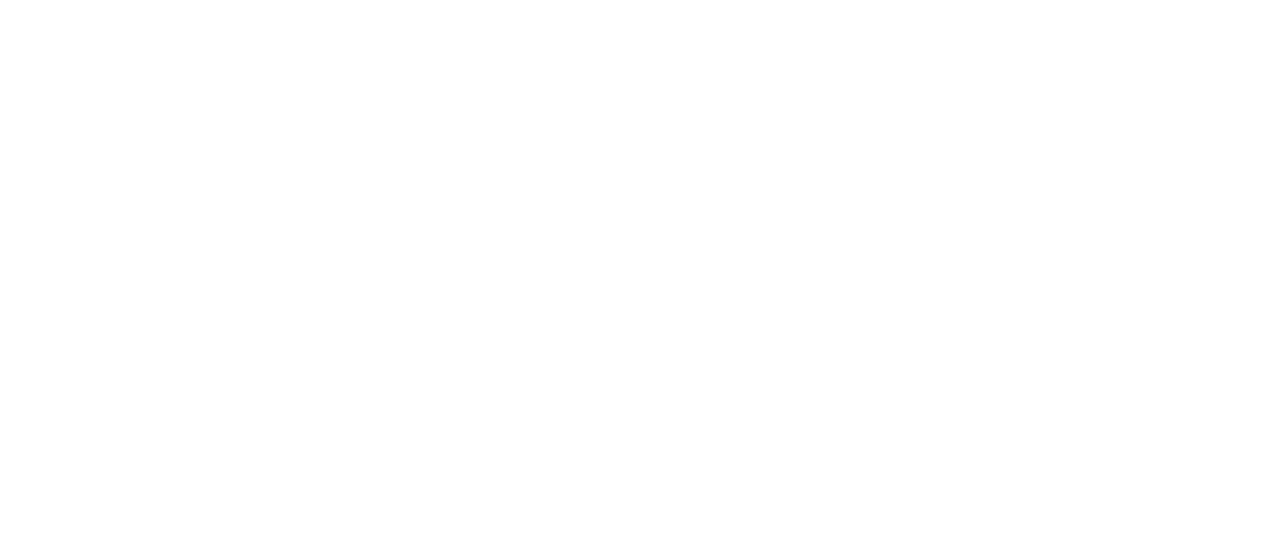
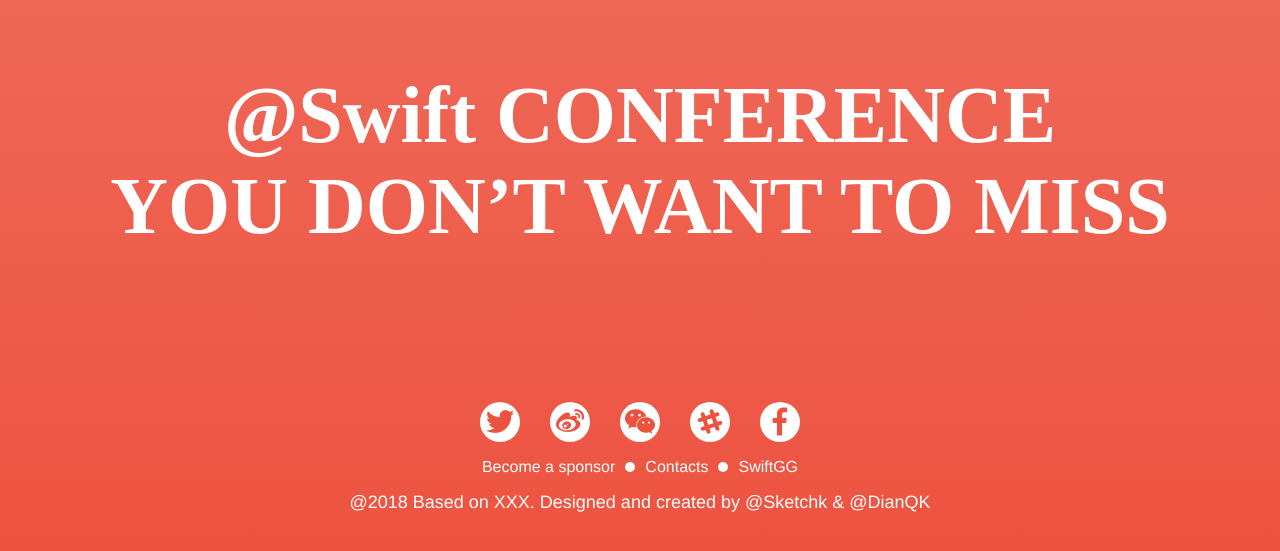
Before and after one commit to atConf/atswift2018, a Vue app: page / in a window 1280 px wide. Shown: the part 7149-7700 px from the top of the page. Before the commit the page ends 7149 px from the top, so only its background shows below. Built offline with nearby package versions, Linux system fonts and the light colour scheme.

Commit message:
add Footer

```diff
--- a/public/index.html
+++ b/public/index.html
@@ -7,6 +7,7 @@
     <link rel="icon" href="<%= BASE_URL %>favicon.ico">
     <link href="https://fonts.googleapis.com/css?family=Rubik:700" rel="stylesheet">
     <link href="https://fonts.googleapis.com/css?family=Archivo+Narrow" rel="stylesheet">
+    <link rel="stylesheet" href="https://use.fontawesome.com/releases/v5.0.13/css/all.css" integrity="sha384-DNOHZ68U8hZfKXOrtjWvjxusGo9WQnrNx2sqG0tfsghAvtVlRW3tvkXWZh58N9jp" crossorigin="anonymous">
     <title>atswift2018</title>
   </head>
   <body>
--- a/src/App.vue
+++ b/src/App.vue
@@ -6,6 +6,7 @@
     <Tickets />
     <Sponsor />
     <Venue />
+    <Footer />
   </div>
 </template>
 
@@ -16,6 +17,7 @@
 import Tickets from './components/Tickets'
 import Sponsor from './components/Sponsor'
 import Venue from './components/Venue'
+import Footer from './components/Footer'
 
 export default {
   name: 'app',
@@ -25,7 +27,8 @@
     Talkers,
     Tickets,
     Sponsor,
-    Venue
+    Venue,
+    Footer
   }
 }
 </script>
--- /dev/null
+++ b/src/components/Footer.vue
@@ -0,0 +1,84 @@
+<template>
+  <footer>
+    <h1>
+      @Swift CONFERENCE
+    </h1>
+    <h1>
+      YOU DON’T  WANT TO MISS
+    </h1>
+    <div style="margin-top: 150px;">
+      <i class="fab fa-twitter"></i>
+      <i class="fab fa-weibo"></i>
+      <i class="fab fa-weixin"></i>
+      <i class="fab fa-slack-hash"></i>
+      <i class="fab fa-facebook-f"></i>
+    </div>
+    <ul>
+      <li><a href="#">Become a sponsor</a></li>
+      <li><a href="#">Contacts</a></li>
+      <li><a href="#">SwiftGG</a></li>
+    </ul>
+    <small>
+      @2018 Based on XXX. Designed and created by @Sketchk & @DianQK
+    </small>
+  </footer>
+</template>
+
+<script>
+export default {
+}
+</script>
+
+<style lang="less" scoped>
+footer {
+  background-image: linear-gradient(0deg, #ED523F 0%, #EF6757 100%);
+  text-align: center;
+  color: white;
+  padding: 70px 0 60px;
+
+  h1 {
+    font-family: Rubik-Bold;
+    font-size: 80px;
+    color: #FFFFFF;
+    margin: 0;
+  }
+
+  small {
+    font-weight: lighter;
+    font-size: 18px;
+  }
+
+  i {
+    background: white;
+    color: #ED523F;
+    font-size: 28px;
+    line-height: 40px;
+    width: 40px;
+    height: 40px;
+    border-radius: 50%;
+    margin: 0 15px;
+  }
+
+  ul {
+    padding: 0;
+  }
+
+  li {
+    display: inline;
+
+    a {
+      color: white;
+    }
+
+    &:not(:first-child)::before {
+      content: '';
+      display: inline-block;
+      width: 10px;
+      height: 10px;
+      border-radius: 5px;
+      background-color: white;
+      margin: 0 10px;
+    }
+  }
+}
+</style>
```
